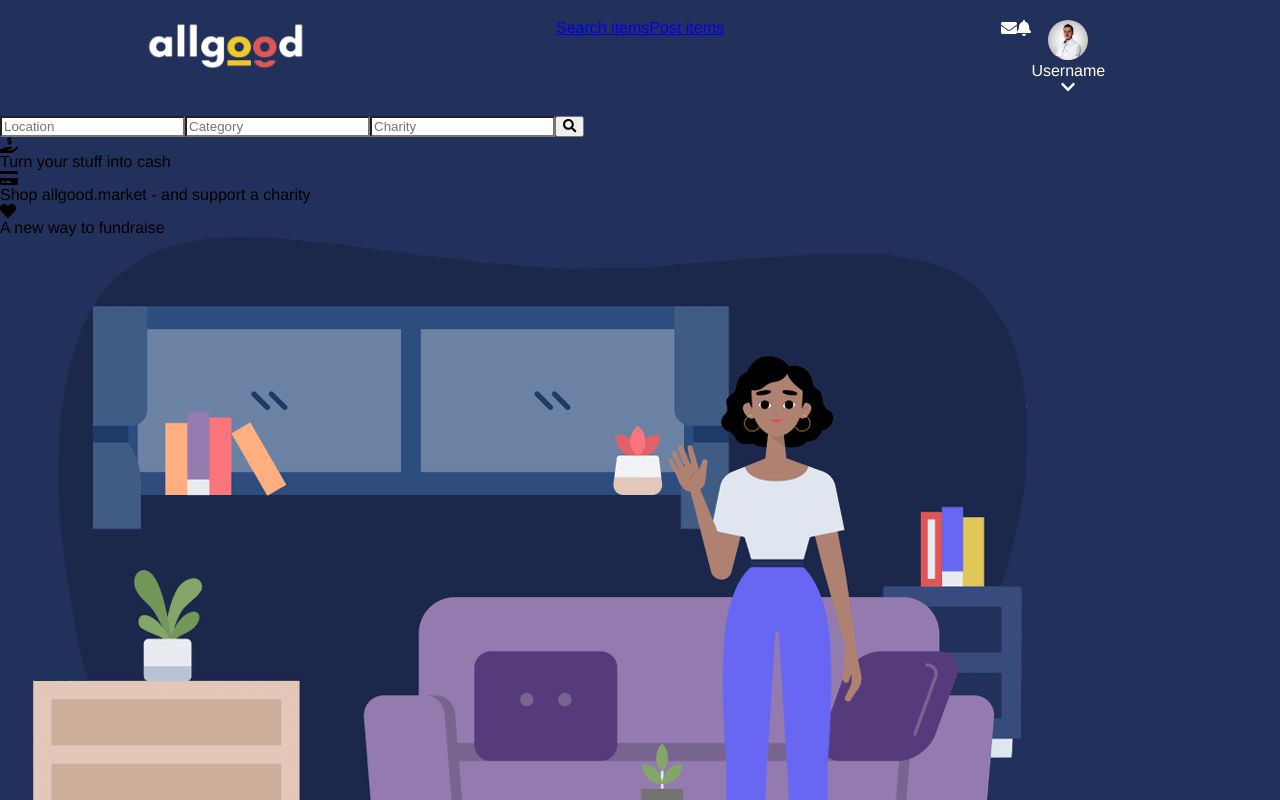
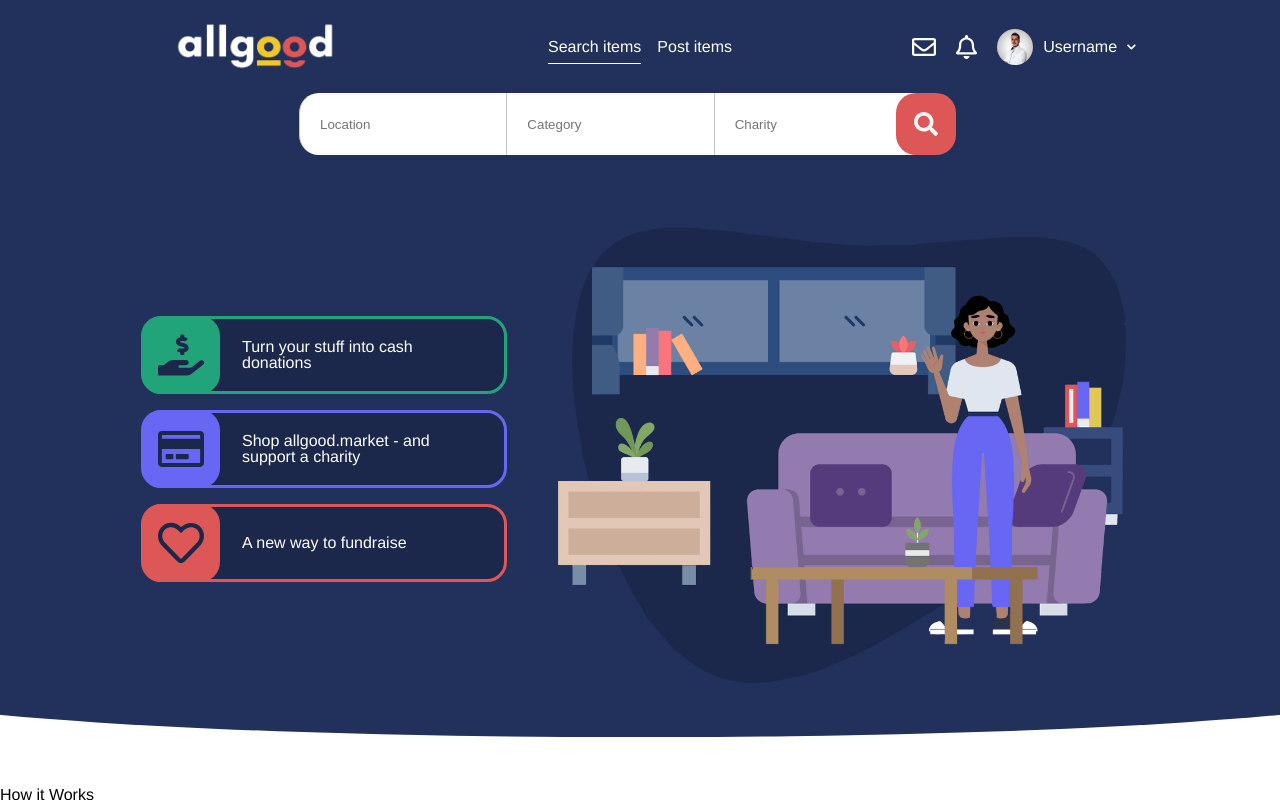
Before and after one commit to ToneyPK/js-guru-task, a React (Create React App) app: page / in a window 1280 px wide. Shown: the top 800 px of the page. Built offline with nearby package versions, Linux system fonts and the light colour scheme.

Commit message:
add style for header

```diff
--- a/package.json
+++ b/package.json
@@ -4,6 +4,7 @@
   "private": true,
   "dependencies": {
     "@fortawesome/fontawesome-svg-core": "^1.2.32",
+    "@fortawesome/free-regular-svg-icons": "^5.15.1",
     "@fortawesome/free-solid-svg-icons": "^5.15.1",
     "@fortawesome/react-fontawesome": "^0.1.12",
     "@testing-library/jest-dom": "^5.11.5",
--- a/src/components/header/Header.js
+++ b/src/components/header/Header.js
@@ -6,12 +6,13 @@ import Hero from './hero/Hero'
 export default function Header() {
   return (
     <div>
-      <div className="App">
+      <div>
         <header>
           <Navbar />
           <Searchbar />
           <Hero />
         </header>
+        <div className="curved-background"></div>
       </div>
     </div>
   )
--- a/src/components/header/Header.scss
+++ b/src/components/header/Header.scss
@@ -3,3 +3,13 @@
 header {
   background-color: $primary-color;
 }
+.curved-background {
+  z-index: -1;
+  background-color: $primary-color;
+  position: relative;
+  bottom: 50px;
+  height: 100px;
+  width: 100%;
+  -webkit-clip-path: ellipse(60% 50% at 50% 50%);
+  clip-path: ellipse(60% 50% at 50% 50%);
+}
--- a/src/components/header/hero/Hero.js
+++ b/src/components/header/hero/Hero.js
@@ -1,23 +1,23 @@
 import React from 'react'
 import { FontAwesomeIcon } from '@fortawesome/react-fontawesome'
 import { faHandHoldingUsd } from '@fortawesome/free-solid-svg-icons'
-import { faCreditCard } from '@fortawesome/free-solid-svg-icons'
-import { faHeart } from '@fortawesome/free-solid-svg-icons'
+import { faCreditCard } from '@fortawesome/free-regular-svg-icons'
+import { faHeart } from '@fortawesome/free-regular-svg-icons'
 import mainImg from '../../../assets/media/image-main.png'
 
 export default function Hero() {
   return (
-    <div className="hero">
-      <div className="hero-items-list">
-        <div className="hero-item-content">
+    <div className="hero container ai-center  d-flex">
+      <div className="hero-items-list d-flex">
+        <div className="hero-item-content green ai-center d-flex">
           <FontAwesomeIcon icon={faHandHoldingUsd} />
-          <p>Turn your stuff into cash</p>
+          <p>Turn your stuff into cash donations</p>
         </div>
-        <div className="hero-item-content">
+        <div className="hero-item-content purple ai-center d-flex">
           <FontAwesomeIcon icon={faCreditCard} />
           <p>Shop allgood.market - and support a charity</p>
         </div>
-        <div className="hero-item-content">
+        <div className="hero-item-content red ai-center d-flex">
           <FontAwesomeIcon icon={faHeart} />
           <p>A new way to fundraise</p>
         </div>
--- a/src/components/header/hero/Hero.scss
+++ b/src/components/header/hero/Hero.scss
@@ -0,0 +1,65 @@
+.hero {
+  margin-top: 72px;
+  .hero-items-list {
+    margin-left: auto;
+    margin-right: 32px;
+    flex-direction: column;
+    .hero-item-content {
+      height: 72px;
+      min-width: 100px;
+      max-width: 360px;
+      background-color: $dark-blue;
+      color: $light;
+      border-radius: 20px;
+      margin-bottom: 16px;
+      &.green {
+        border: 3px solid $green;
+        svg {
+          background-color: $green;
+        }
+      }
+      &.red {
+        border: 3px solid $red;
+        svg {
+          background-color: $red;
+        }
+      }
+      &.purple {
+        border: 3px solid $purple;
+        svg {
+          background-color: $purple;
+        }
+      }
+      svg {
+        position: relative;
+        right: 2px;
+        color: $dark-blue;
+        font-size: 24px;
+        min-width: 46px;
+        max-width: 46px;
+        height: 46px;
+        border-radius: 20px;
+        padding: 16px;
+      }
+      p {
+        flex: 2;
+        padding: 20px;
+        text-align: left;
+      }
+    }
+  }
+  .hero-image {
+    margin-right: auto;
+    img {
+      user-drag: none;
+      user-select: none;
+      -moz-user-select: none;
+      -webkit-user-drag: none;
+      -webkit-user-select: none;
+      -ms-user-select: none;
+      width: 100%;
+      max-width: 600px;
+      min-width: 200px;
+    }
+  }
+}
--- a/src/components/header/navbar/Navbar.js
+++ b/src/components/header/navbar/Navbar.js
@@ -1,8 +1,8 @@
 import React from 'react'
 
 import { FontAwesomeIcon } from '@fortawesome/react-fontawesome'
-import { faEnvelope } from '@fortawesome/free-solid-svg-icons'
-import { faBell } from '@fortawesome/free-solid-svg-icons'
+import { faEnvelope } from '@fortawesome/free-regular-svg-icons'
+import { faBell } from '@fortawesome/free-regular-svg-icons'
 import { faChevronDown } from '@fortawesome/free-solid-svg-icons'
 
 import logoImage from '../../../assets/media/logo-jsguru.png'
@@ -10,20 +10,22 @@ import userImage from '../../../assets/media/user-image.jpg'
 
 export default function Navbar() {
   return (
-    <div className="navbar container d-flex">
+    <div className="navbar container p-20 d-flex ai-center">
       <a href="#" className="logo">
         <img src={logoImage} alt="logo"></img>
       </a>
 
-      <div className="search-tabs">
-        <a href="#">Search items</a>
+      <div className="search-tabs ai-center">
+        <a className="active" href="#">
+          Search items
+        </a>
         <a href="#">Post items</a>
       </div>
 
-      <div onClick={'xss'} className="status flex-layout">
+      <div onClick={'xss'} className="status flex-layout ai-center">
         <FontAwesomeIcon icon={faEnvelope} />
         <FontAwesomeIcon icon={faBell} />
-        <div className="user">
+        <div className="user d-flex ai-center">
           <img src={userImage} />
           <p>Username</p>
           <FontAwesomeIcon icon={faChevronDown} />
--- a/src/components/header/navbar/Navbar.scss
+++ b/src/components/header/navbar/Navbar.scss
@@ -12,14 +12,39 @@
 
   .search-tabs {
     flex: 1;
+    a {
+      padding-bottom: 8px;
+      margin: 8px;
+      color: $light;
+      text-decoration: none;
+
+      &.active {
+        border-bottom: 1px solid $light;
+      }
+    }
   }
 
   .status {
     flex: 1;
+    align-self: center;
+
+    svg {
+      margin-right: 20px;
+      font-size: 24px;
+    }
     .user {
       img {
-        width: 40px;
+        width: 36px;
+        height: auto;
         border-radius: 50%;
+        margin-right: 10px;
+      }
+      p {
+        margin-right: 10px;
+      }
+      svg {
+        font-size: 10px;
+        margin-right: 0;
       }
     }
   }
--- a/src/components/header/searchbar/Searchbar.js
+++ b/src/components/header/searchbar/Searchbar.js
@@ -4,8 +4,8 @@ import { faSearch } from '@fortawesome/free-solid-svg-icons'
 
 export default function Searchbar() {
   return (
-    <div>
-      <form>
+    <div className="searchbar ">
+      <form className="d-flex justify-center container">
         <input type="text" placeholder="Location"></input>
         <input type="text" placeholder="Category"></input>
         <input type="text" placeholder="Charity"></input>
--- a/src/components/header/searchbar/Searchbar.scss
+++ b/src/components/header/searchbar/Searchbar.scss
@@ -0,0 +1,32 @@
+.searchbar {
+  form {
+    input {
+      height: 60px;
+      border: none;
+      border-left: 1px solid $gray;
+      width: 16%;
+      max-width: 400px;
+      padding-left: 20px;
+      outline: none;
+    }
+    :nth-child(1) {
+      border-top-left-radius: 20px;
+      border-bottom-left-radius: 20px;
+    }
+    button {
+      width: 60px;
+      min-width: 60px;
+      position: relative;
+      right: 25px;
+      border-radius: 20px;
+      border: none;
+      background-color: $red;
+      outline: none;
+      cursor: pointer;
+      svg {
+        color: $light-gray;
+        font-size: 24px;
+      }
+    }
+  }
+}
--- a/src/styles/base/_global.scss
+++ b/src/styles/base/_global.scss
@@ -1,4 +1,9 @@
 .container {
+  width: 90%;
+  margin: auto;
+}
+
+.p-20 {
   padding: 20px;
 }
 
@@ -11,3 +16,11 @@
   justify-content: center;
   flex-wrap: wrap;
 }
+
+.ai-center {
+  align-items: center;
+}
+
+.justify-center {
+  justify-content: center;
+}
--- a/src/styles/base/_variables.scss
+++ b/src/styles/base/_variables.scss
@@ -1,7 +1,7 @@
 // Colors
 $primary-color: #22315b;
 
-$blue: #6767f4;
+$purple: #6767f4;
 $dark-blue: #1c284b;
 $light-blue: #dcdee5;
 $extra-light-blue: #dbdbfc;
--- a/src/styles/utils/components.scss
+++ b/src/styles/utils/components.scss
@@ -1 +1,3 @@
 @import '../../components/header/Header.scss';
+@import '../../components/header//searchbar/Searchbar.scss';
+@import '../../components/header/hero/Hero.scss';
```
Also changed, not shown: 1 other file (tests, documents, lock files or other folders).
